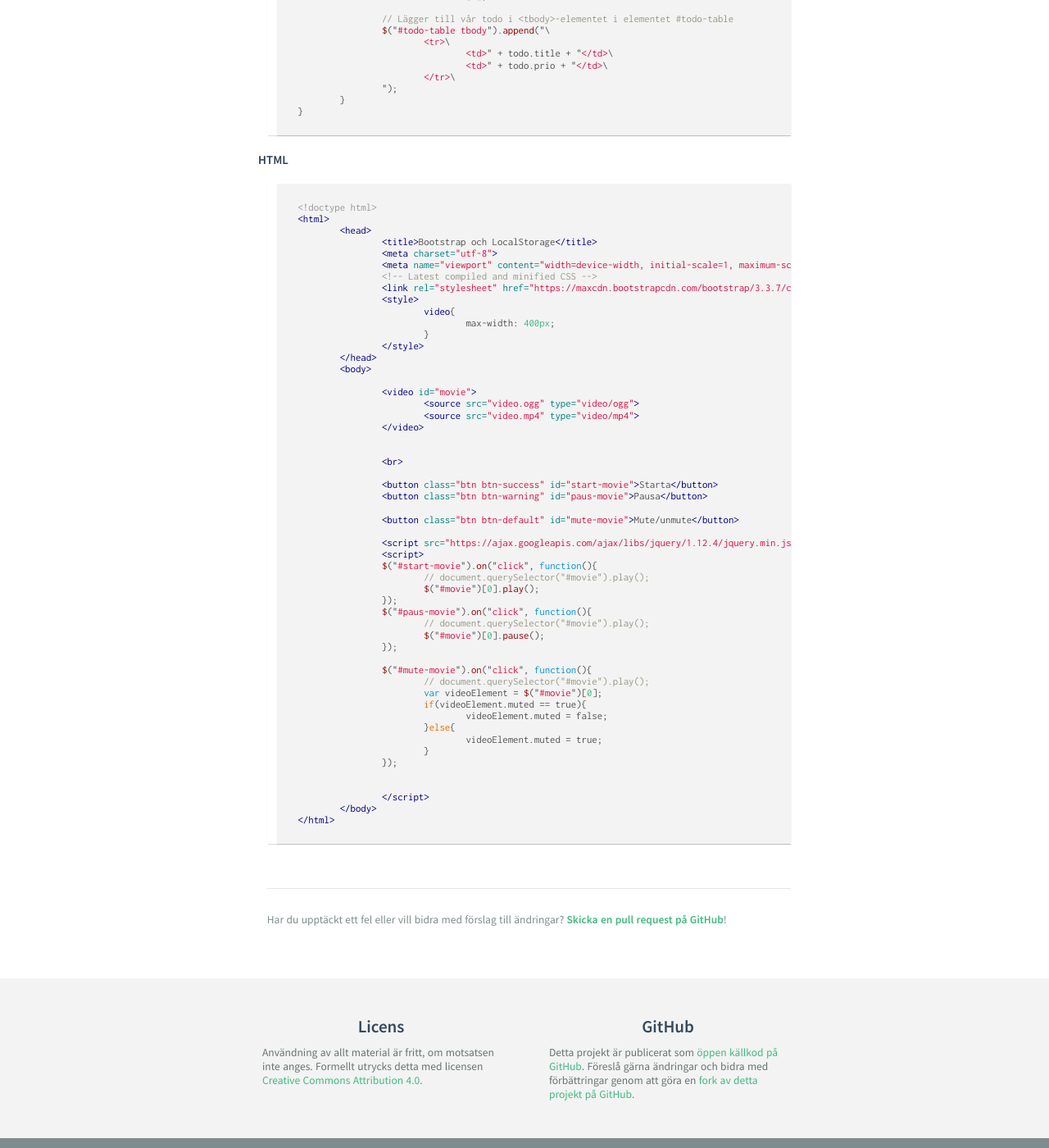
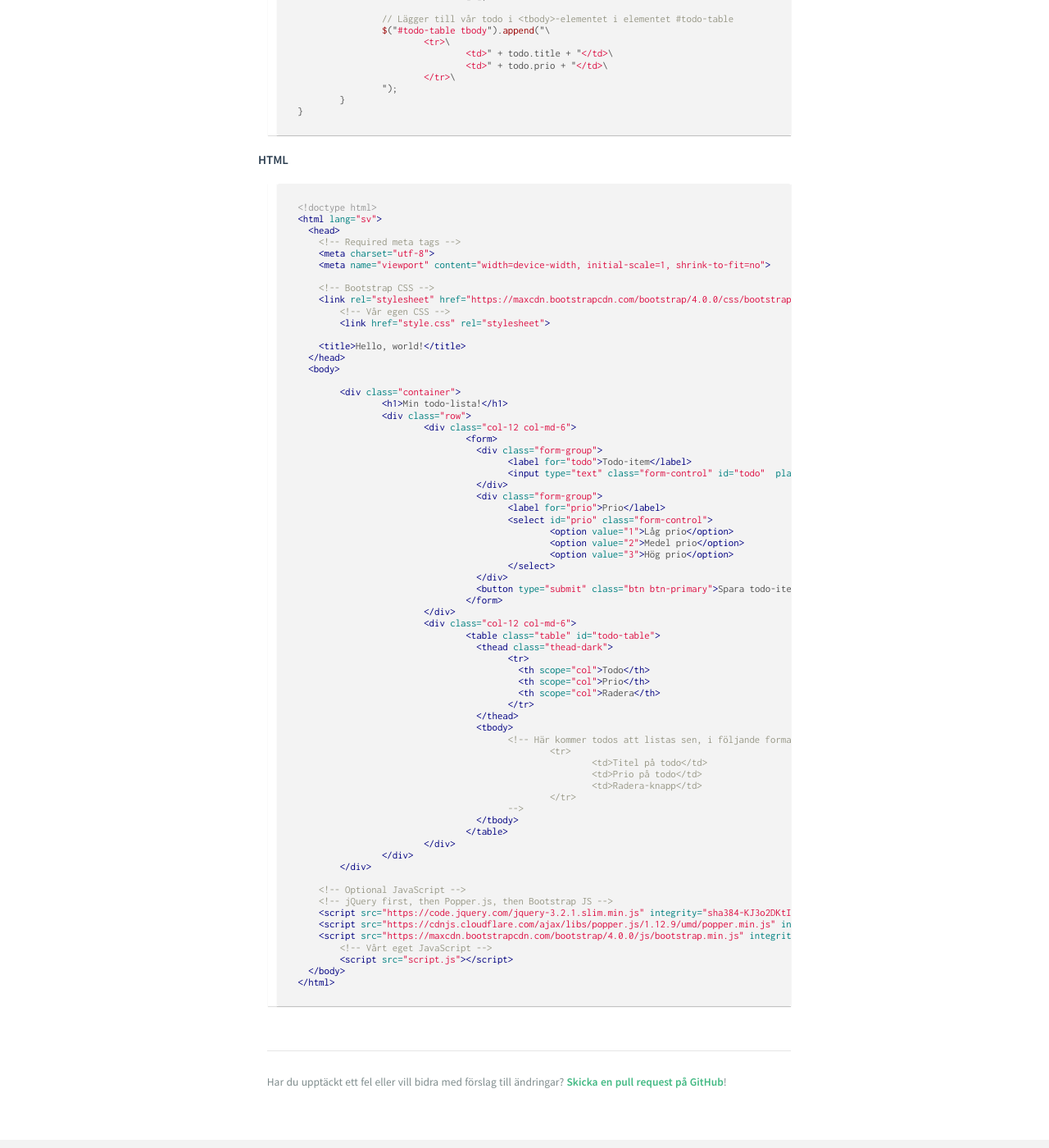
Before and after one commit to mau-dvmt/mah-dv.github.io, a Jekyll site: the page built from courses/da344a-da355a/lectures/le11.md, in a window 1280 px wide and 1400 px high, scrolled down 1998 px. Shown: the whole window at 82% size. Built offline with Jekyll 4.4.1, drawn with Linux system fonts in a browser that asks for light colours.

Commit message:
Fixed HTML

````diff
--- a/courses/da344a-da355a/lectures/le11.md
+++ b/courses/da344a-da355a/lectures/le11.md
@@ -106,57 +106,71 @@ function renderTodos() {
 
 ```html
 <!doctype html>
-<html>
-	<head>
-		<title>Bootstrap och LocalStorage</title>
-		<meta charset="utf-8">
-		<meta name="viewport" content="width=device-width, initial-scale=1, maximum-scale=1, user-scalable=no">
-		<!-- Latest compiled and minified CSS -->
-		<link rel="stylesheet" href="https://maxcdn.bootstrapcdn.com/bootstrap/3.3.7/css/bootstrap.min.css" integrity="sha384-BVYiiSIFeK1dGmJRAkycuHAHRg32OmUcww7on3RYdg4Va+PmSTsz/K68vbdEjh4u" crossorigin="anonymous">
-		<style>
-			video{
-				max-width: 400px;
-			}
-		</style>
-	</head>
-	<body>
+<html lang="sv">
+  <head>
+    <!-- Required meta tags -->
+    <meta charset="utf-8">
+    <meta name="viewport" content="width=device-width, initial-scale=1, shrink-to-fit=no">
 
-		<video id="movie">
-			<source src="video.ogg" type="video/ogg">
-			<source src="video.mp4" type="video/mp4">
-		</video>
+    <!-- Bootstrap CSS -->
+    <link rel="stylesheet" href="https://maxcdn.bootstrapcdn.com/bootstrap/4.0.0/css/bootstrap.min.css" integrity="sha384-Gn5384xqQ1aoWXA+058RXPxPg6fy4IWvTNh0E263XmFcJlSAwiGgFAW/dAiS6JXm" crossorigin="anonymous">
+	<!-- Vår egen CSS -->
+	<link href="style.css" rel="stylesheet">
 
+    <title>Hello, world!</title>
+  </head>
+  <body>
 
-		<br>
+	<div class="container">
+		<h1>Min todo-lista!</h1>
+		<div class="row">
+			<div class="col-12 col-md-6">
+				<form>
+				  <div class="form-group">
+					<label for="todo">Todo-item</label>
+					<input type="text" class="form-control" id="todo"  placeholder="Skriv todo-item här...">
+				  </div>
+				  <div class="form-group">
+					<label for="prio">Prio</label>
+					<select id="prio" class="form-control">
+						<option value="1">Låg prio</option>
+						<option value="2">Medel prio</option>
+						<option value="3">Hög prio</option>
+					</select>
+				  </div>
+				  <button type="submit" class="btn btn-primary">Spara todo-item</button>
+				</form>
+			</div>
+			<div class="col-12 col-md-6">
+				<table class="table" id="todo-table">
+				  <thead class="thead-dark">
+					<tr>
+					  <th scope="col">Todo</th>
+					  <th scope="col">Prio</th>
+					  <th scope="col">Radera</th>
+					</tr>
+				  </thead>
+				  <tbody>
+					<!-- Här kommer todos att listas sen, i följande format:
+						<tr>
+							<td>Titel på todo</td>
+							<td>Prio på todo</td>
+							<td>Radera-knapp</td>
+						</tr>
+					-->
+				  </tbody>
+				</table>
+			</div>
+		</div>
+	</div>
 
-		<button class="btn btn-success" id="start-movie">Starta</button>
-		<button class="btn btn-warning" id="paus-movie">Pausa</button>
-
-		<button class="btn btn-default" id="mute-movie">Mute/unmute</button>
-
-		<script src="https://ajax.googleapis.com/ajax/libs/jquery/1.12.4/jquery.min.js"></script>
-		<script>
-		$("#start-movie").on("click", function(){
-			// document.querySelector("#movie").play();
-			$("#movie")[0].play();
-		});
-		$("#paus-movie").on("click", function(){
-			// document.querySelector("#movie").play();
-			$("#movie")[0].pause();
-		});
-
-		$("#mute-movie").on("click", function(){
-			// document.querySelector("#movie").play();
-			var videoElement = $("#movie")[0];
-			if(videoElement.muted == true){
-				videoElement.muted = false;
-			}else{
-				videoElement.muted = true;
-			}
-		});
-
-
-		</script>
-	</body>
+    <!-- Optional JavaScript -->
+    <!-- jQuery first, then Popper.js, then Bootstrap JS -->
+    <script src="https://code.jquery.com/jquery-3.2.1.slim.min.js" integrity="sha384-KJ3o2DKtIkvYIK3UENzmM7KCkRr/rE9/Qpg6aAZGJwFDMVNA/GpGFF93hXpG5KkN" crossorigin="anonymous"></script>
+    <script src="https://cdnjs.cloudflare.com/ajax/libs/popper.js/1.12.9/umd/popper.min.js" integrity="sha384-ApNbgh9B+Y1QKtv3Rn7W3mgPxhU9K/ScQsAP7hUibX39j7fakFPskvXusvfa0b4Q" crossorigin="anonymous"></script>
+    <script src="https://maxcdn.bootstrapcdn.com/bootstrap/4.0.0/js/bootstrap.min.js" integrity="sha384-JZR6Spejh4U02d8jOt6vLEHfe/JQGiRRSQQxSfFWpi1MquVdAyjUar5+76PVCmYl" crossorigin="anonymous"></script>
+	<!-- Vårt eget JavaScript -->
+	<script src="script.js"></script>
+  </body>
 </html>
 ```
````
